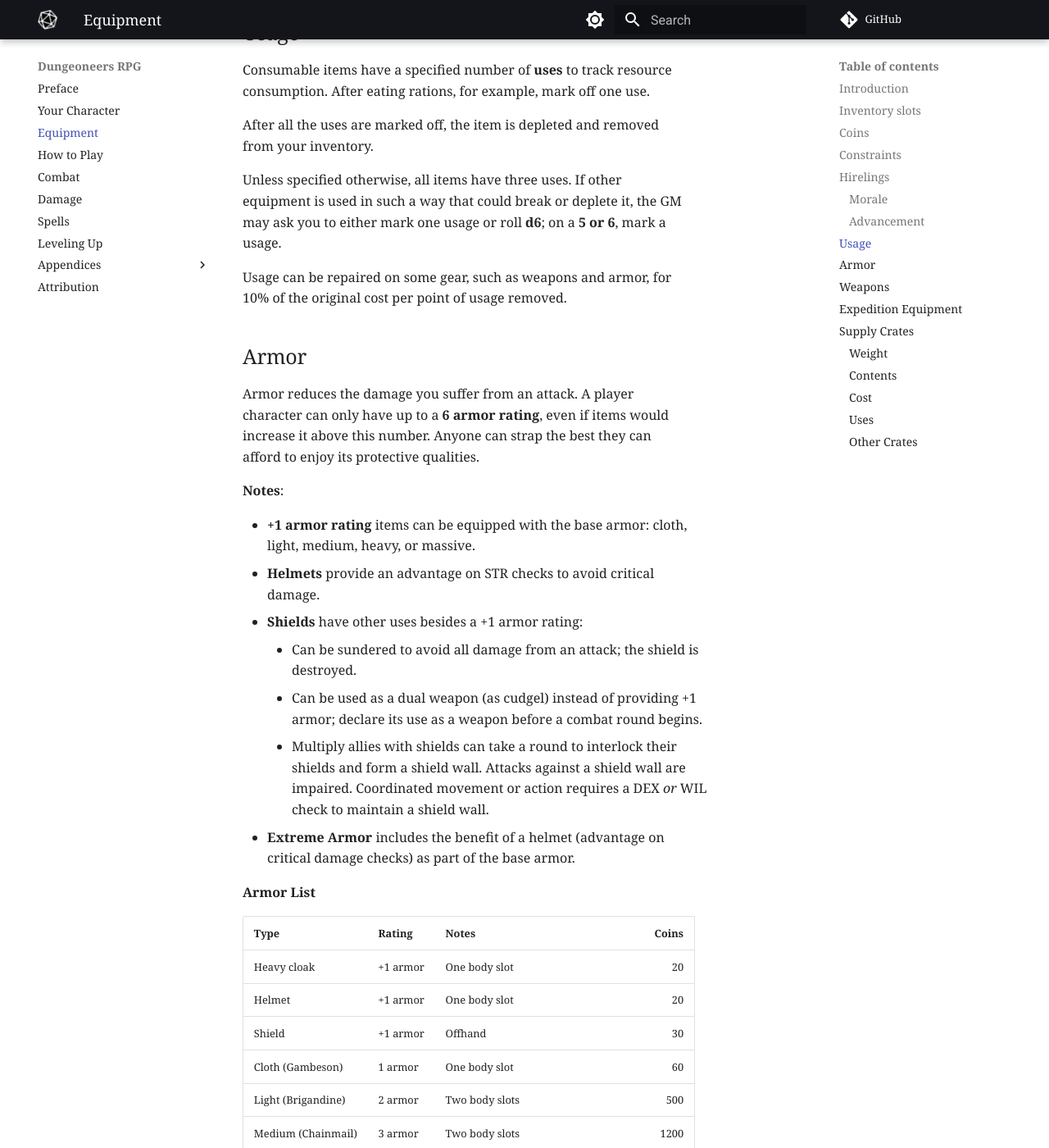
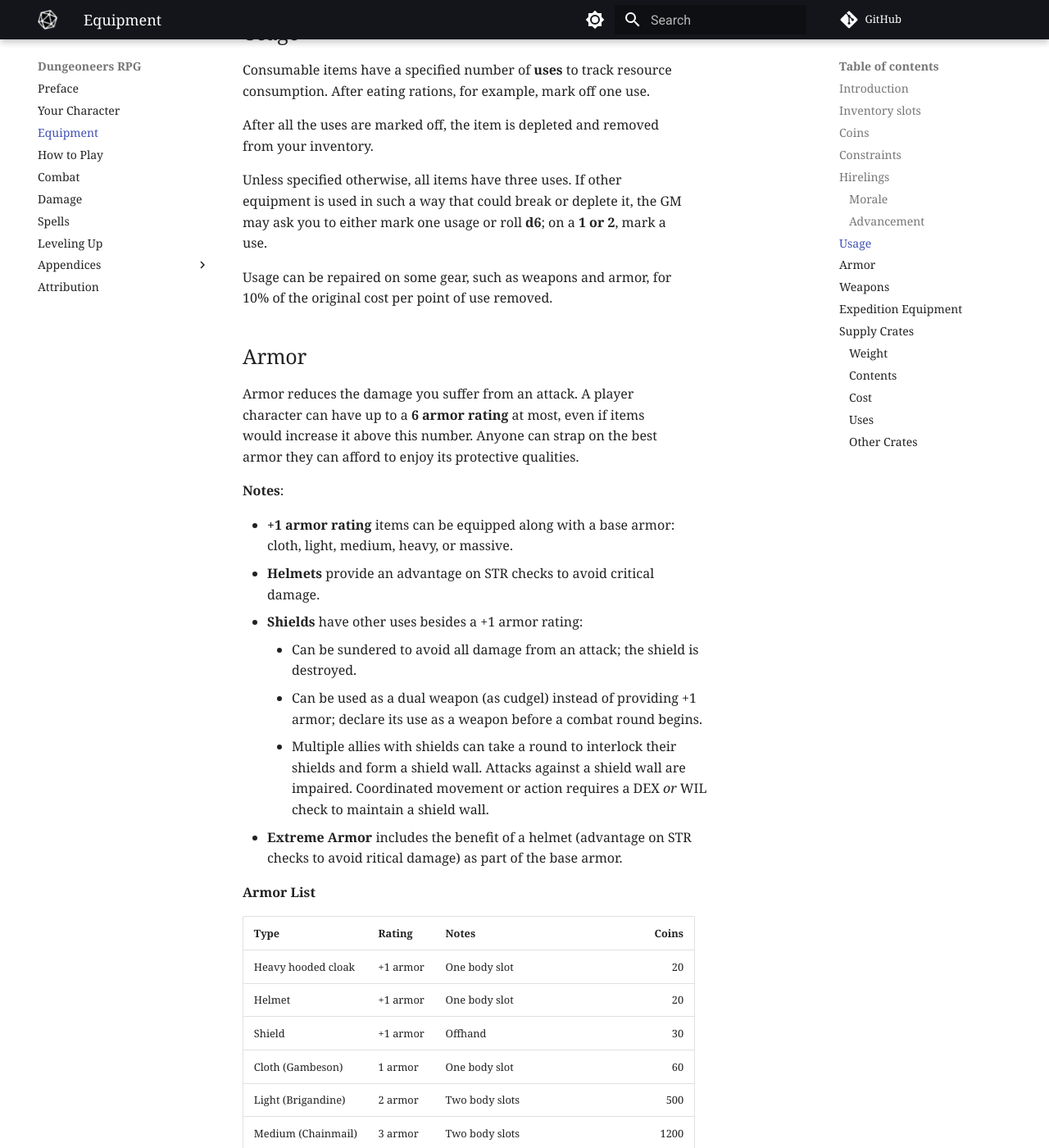
Before and after one commit to joemoose/dungeoneers.d20, an MkDocs documentation site: the page built from docs/equipment.md, in a window 1280 px wide and 1400 px high, scrolled down 2932 px. Shown: the whole window at 82% size. Built offline with MkDocs 1.6.1 and Material for MkDocs 9.7.7, drawn with Linux system fonts in a browser that asks for light colours; comment, search, counter and statistics services are not loaded; some of the changed text lies outside the part shown.

Commit message:
Update equipment.md

```diff
--- a/docs/equipment.md
+++ b/docs/equipment.md
@@ -78,29 +78,29 @@ Consumable items have a specified number of **uses** to track resource consumpti
 
 After all the uses are marked off, the item is depleted and removed from your inventory.
 
-Unless specified otherwise, all items have three uses. If other equipment is used in such a way that could break or deplete it, the GM may ask you to either mark one usage or roll **d6**; on a **5 or 6**, mark a usage.
+Unless specified otherwise, all items have three uses. If other equipment is used in such a way that could break or deplete it, the GM may ask you to either mark one usage or roll **d6**; on a **1 or 2**, mark a use.
 
-Usage can be repaired on some gear, such as weapons and armor, for 10% of the original cost per point of usage removed.
+Usage can be repaired on some gear, such as weapons and armor, for 10% of the original cost per point of use removed.
 
 ## Armor
 
-Armor reduces the damage you suffer from an attack. A player character can only have up to a **6 armor rating**, even if items would increase it above this number. Anyone can strap the best they can afford to enjoy its protective qualities.
+Armor reduces the damage you suffer from an attack. A player character can have up to a **6 armor rating** at most, even if items would increase it above this number. Anyone can strap on the best armor they can afford to enjoy its protective qualities.
 
 **Notes**:
 
-- **+1 armor rating** items can be equipped with the base armor: cloth, light, medium, heavy, or massive.
+- **+1 armor rating** items can be equipped along with a base armor: cloth, light, medium, heavy, or massive.
 - **Helmets** provide an advantage on STR checks to avoid critical damage.
 - **Shields** have other uses besides a +1 armor rating:
 	- Can be sundered to avoid all damage from an attack; the shield is destroyed.
 	- Can be used as a dual weapon (as cudgel) instead of providing +1 armor; declare its use as a weapon before a combat round begins.
-	- Multiply allies with shields can take a round to interlock their shields and form a shield wall. Attacks against a shield wall are impaired. Coordinated movement or action requires a DEX *or* WIL check to maintain a shield wall.
-- **Extreme Armor** includes the benefit of a helmet (advantage on critical damage checks) as part of the base armor.
+	- Multiple allies with shields can take a round to interlock their shields and form a shield wall. Attacks against a shield wall are impaired. Coordinated movement or action requires a DEX *or* WIL check to maintain a shield wall.
+- **Extreme Armor** includes the benefit of a helmet (advantage on STR checks to avoid ritical damage) as part of the base armor.
 
 **Armor List**
 
 | Type | Rating | Notes | Coins |
 | :--- | :----------- | :------ | ---: |
-| Heavy cloak | +1 armor | One body slot | 20 |
+| Heavy hooded cloak | +1 armor | One body slot | 20 |
 | Helmet | +1 armor | One body slot | 20 |
 | Shield | +1 armor | Offhand | 30 |
 | Cloth (Gambeson) | 1 armor | One body slot | 60 |
```
Also changed, not shown: other parts of docs/equipment.md (+3 -3 lines).
